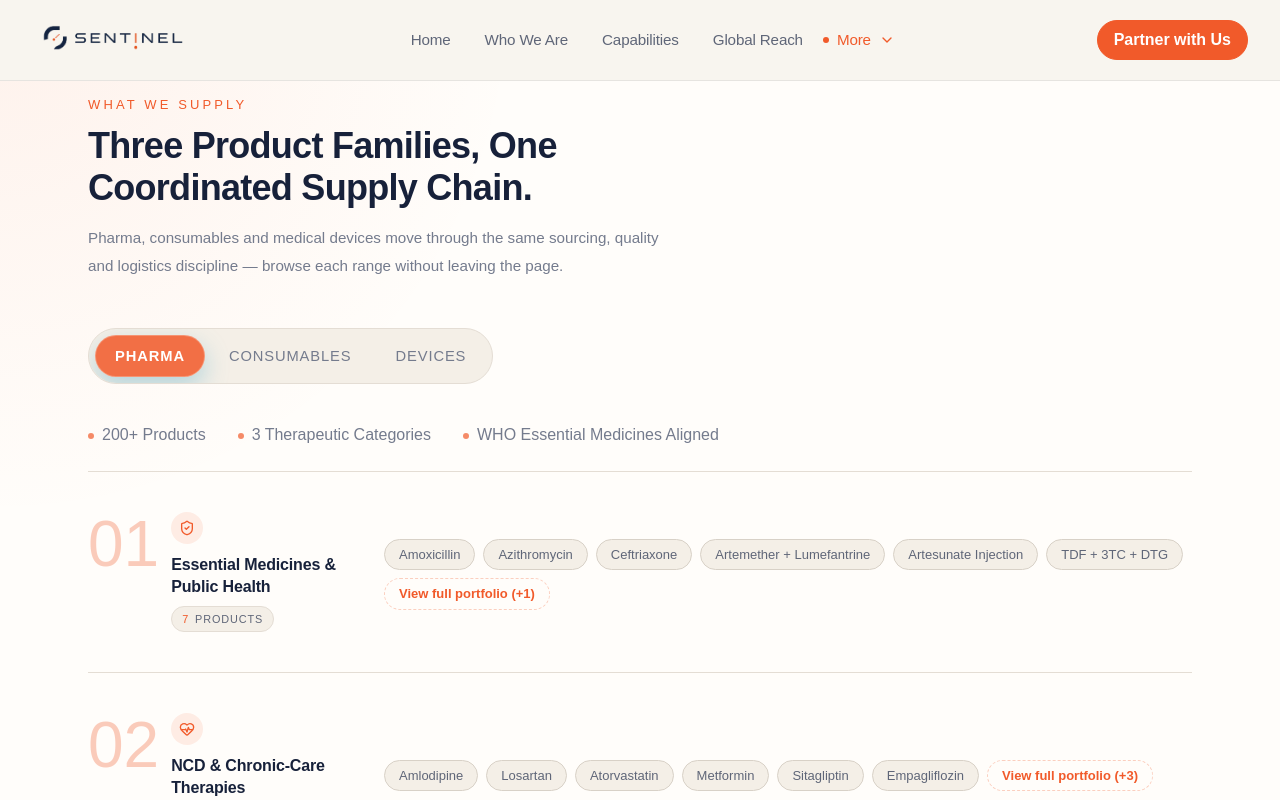
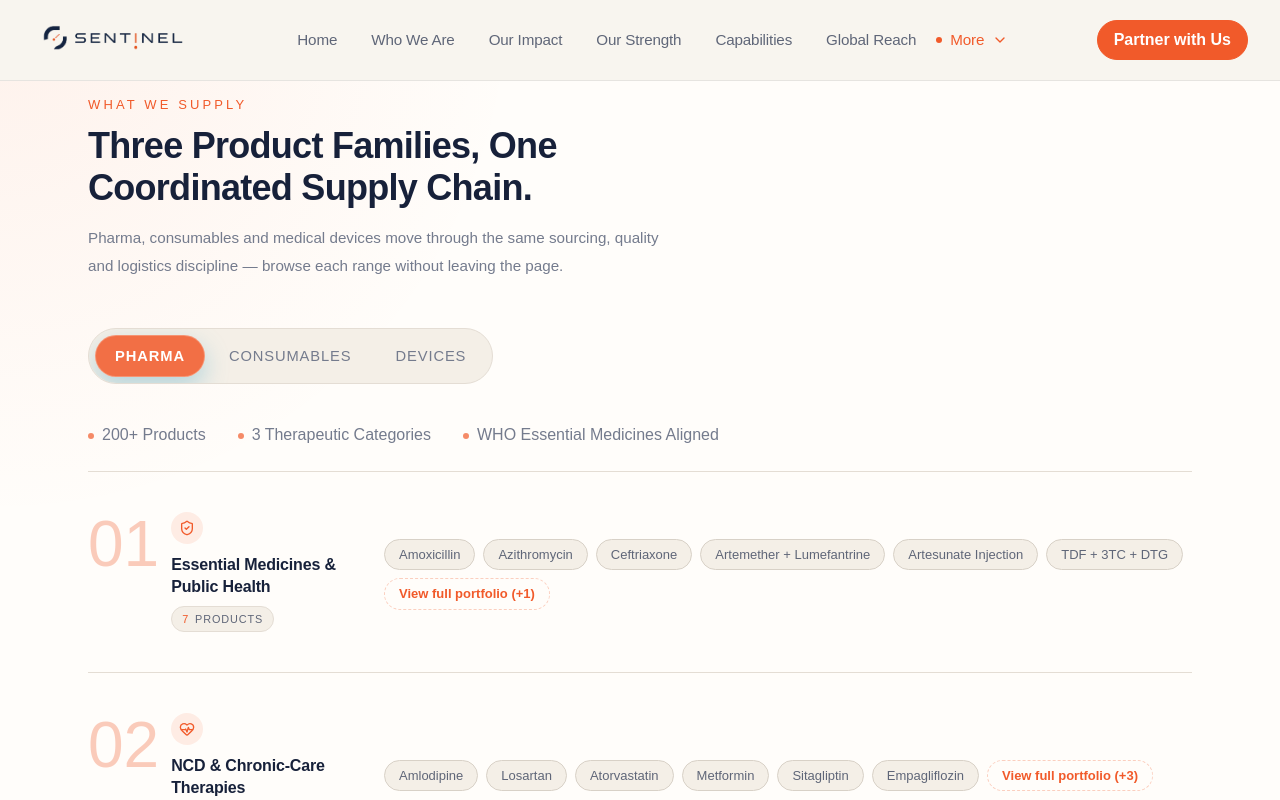
Before and after one commit to digitalencap01-droid/Sentinel_Medical_Solutions, a React (Vite) app: page /supply in a window 1280 px wide. Shown: the top 800 px of the page. Built offline with nearby package versions, Linux system fonts and the light colour scheme.

Commit message:
feat: update section IDs and navigation links for improved site structure and accessibility

```diff
--- a/src/components/site/AboutSection.tsx
+++ b/src/components/site/AboutSection.tsx
@@ -38,7 +38,7 @@ export function AboutSection() {
 
   return (
     <section id="about" className={`${lightSection} py-24`}>
-      <div className="mx-auto max-w-6xl px-6">
+      <div className="mx-auto max-w-7xl px-6 lg:px-10">
         <SectionIntro
           eyebrow={t('sections.about.eyebrow')}
           title={t('sections.about.title')}
--- a/src/components/site/Header.tsx
+++ b/src/components/site/Header.tsx
@@ -15,7 +15,7 @@ type HeaderProps = {
   onMenuClose: () => void
 }
 
-const primaryHashes = ['#about', '#capabilities', '#global-reach']
+const primaryHashes = ['#about', '#impact', '#strength', '#capabilities', '#global-reach']
 
 export function Header({ menuOpen, scrolled, onMenuToggle, onMenuClose }: HeaderProps) {
   const { t } = useTranslation()
--- a/src/components/site/ProofStripSection.tsx
+++ b/src/components/site/ProofStripSection.tsx
@@ -22,7 +22,7 @@ export function ProofStripSection() {
   ]
 
   return (
-    <section className="overflow-hidden bg-[#F8F5EF]">
+    <section id="impact" className="overflow-hidden bg-[#F8F5EF]">
       <div className="px-6 py-18 sm:px-8 lg:px-12">
         <Reveal>
           <div className="relative px-0 py-8">
--- a/src/components/site/StrengthSection.tsx
+++ b/src/components/site/StrengthSection.tsx
@@ -14,10 +14,10 @@ const mapPoints = [
 
 export function StrengthSection() {
   return (
-    <section className="bg-[var(--surface)] px-6 py-8 sm:px-8 lg:px-12">
+    <section id="strength" className="bg-[var(--surface)] px-6 py-8 sm:px-8 lg:px-12">
       <Reveal>
-        <div className="grid overflow-hidden rounded-[2rem] bg-white shadow-[0_26px_70px_rgba(15,23,42,0.08)] lg:grid-cols-[minmax(0,1.06fr)_minmax(0,1.12fr)]">
-          <div className="relative overflow-hidden px-8 py-12 sm:px-10 lg:px-12 lg:py-14">
+        <div className="grid lg:grid-cols-[minmax(0,1.06fr)_minmax(0,1.12fr)] lg:items-stretch">
+          <div className="relative overflow-hidden px-2 py-12 sm:px-4 lg:px-0 lg:py-14">
             <div className="absolute inset-0 opacity-70">
               <div className="absolute left-0 top-0 h-36 w-44 bg-[radial-gradient(circle,#f4ded0_1px,transparent_1px)] [background-size:8px_8px]" />
               <div className="absolute right-8 top-10 h-[72%] w-[58%] rounded-full border border-dashed border-[rgba(15,23,42,0.08)]" />
@@ -56,7 +56,7 @@ export function StrengthSection() {
             </div>
           </div>
 
-          <div className="relative min-h-[360px] lg:min-h-full">
+          <div className="relative min-h-[360px] overflow-hidden rounded-[2rem] lg:ml-8 lg:min-h-full">
             <img
               src={warehouseImage}
               alt="Sentinel Medical Solutions warehouse operations"
--- a/src/components/site/content.ts
+++ b/src/components/site/content.ts
@@ -50,6 +50,8 @@ import type {
 // sub-module inside Global Reach & Presence now, not a separate scroll stop.
 export const navLinks: NavLink[] = [
   { label: 'About', href: '#about' },
+  { label: 'Our Impact', href: '#impact' },
+  { label: 'Our Strength', href: '#strength' },
   { label: 'Capabilities', href: '#capabilities' },
   { label: 'Global Reach', href: '#global-reach' },
   { label: 'How We Work', href: '#operations' },
```
